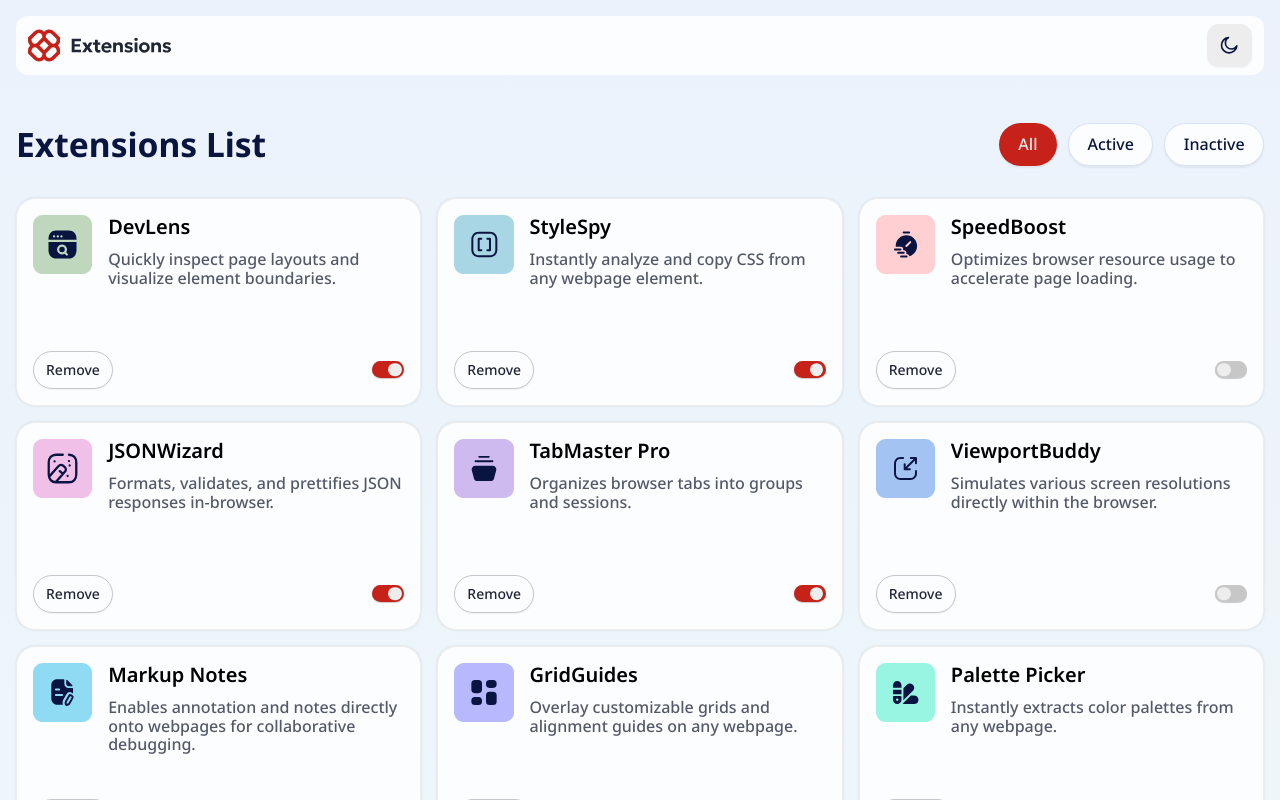
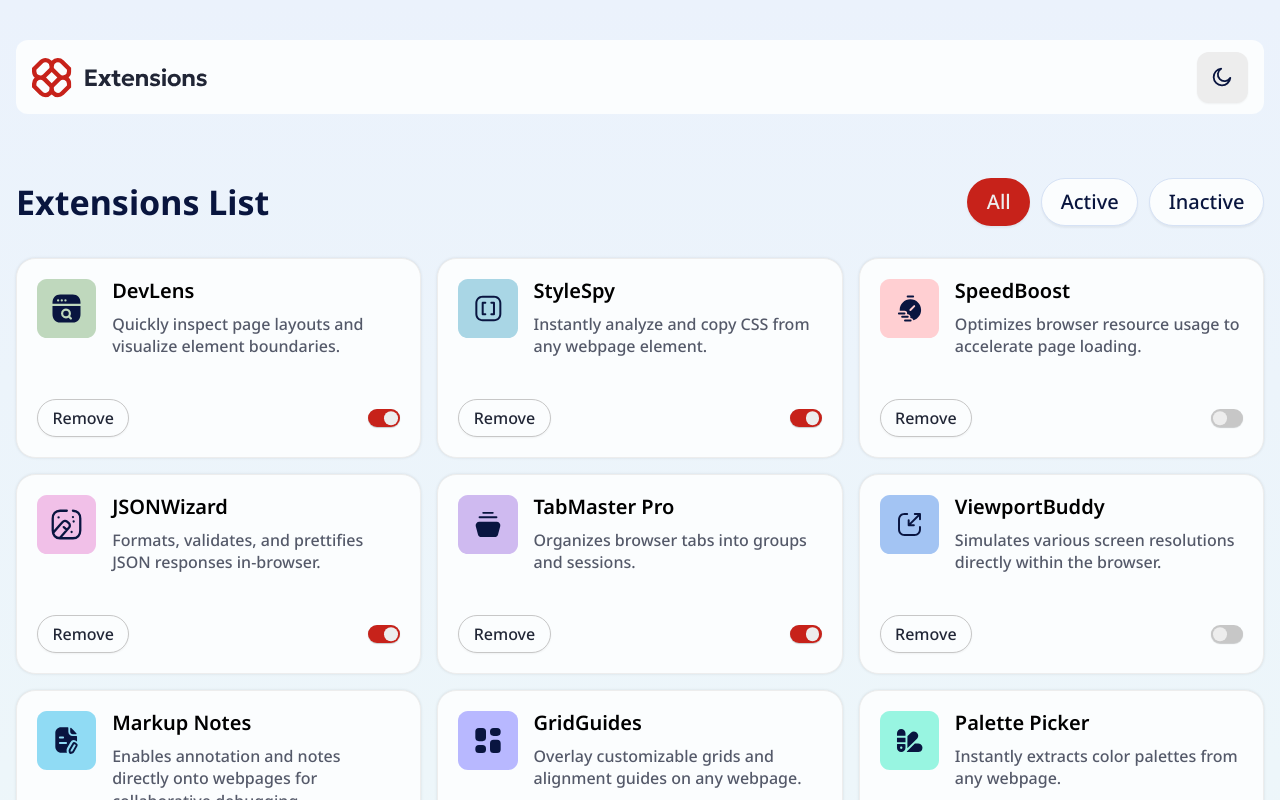
Before and after one commit to AhmadYousif89/browser-extensions-ui, a React (Vite) app: page / in a window 1280 px wide. Shown: the top 800 px of the page. Built offline with nearby package versions, Linux system fonts and the light colour scheme.

Commit message:
Refactor App.css for improved layout and styling consistency

```diff
--- a/src/App.css
+++ b/src/App.css
@@ -16,11 +16,14 @@
 }
 
 .container {
-  padding-top: 1rem;
+  padding-top: 1.25rem;
   padding-bottom: 3rem;
   padding-inline: 1rem;
   @media (min-width: 1440px) {
-    padding-inline: 8rem;
+    padding-inline: 8.43rem;
+  }
+  @media (min-width: 688px) {
+    padding-top: 2.5rem;
   }
 }
 
@@ -30,8 +33,9 @@
   align-items: center;
   gap: 1rem;
 
-  padding: 0.5rem 0.75rem;
+  min-height: 4.65rem;
   border-radius: 0.75rem;
+  padding: 0.5rem 1rem;
   background-color: var(--neutral-800);
 }
 
@@ -40,8 +44,8 @@
 }
 
 .logo {
-  width: 9rem;
-
+  width: 11rem;
+  height: 2.7rem;
   g path {
     fill: var(--red-500);
   }
@@ -60,20 +64,20 @@
   position: relative;
   background-color: var(--neutral-700);
   color: var(--neutral-300);
-  width: 2.8rem;
-  height: 2.7rem;
+  width: 3.2rem;
+  height: 3.2rem;
   border-radius: 0.75rem;
   overflow: hidden;
 
   svg {
     position: absolute;
-    width: 1.15rem;
-    height: 1.15rem;
+    width: 1.25rem;
+    height: 1.25rem;
     transition: all 0.3s ease;
   }
 
   svg:nth-of-type(1) {
-    transform: translateY(-35px);
+    transform: translateY(-50px);
 
     &.active {
       transform: translateY(0);
@@ -81,7 +85,7 @@
   }
 
   svg:nth-of-type(2) {
-    transform: translateY(35px);
+    transform: translateY(50px);
 
     &.active {
       transform: translateY(0);
@@ -104,12 +108,13 @@
 .filter-container {
   display: flex;
   flex-direction: column;
-  margin-block: 2rem;
-  gap: 1rem;
+  margin-top: 2.5rem;
+  margin-bottom: 2rem;
+  gap: 1.5rem;
 
   h1 {
     text-align: center;
-    font-size: 1.8rem;
+    font-size: 2rem;
     font-weight: 700;
   }
 
@@ -117,9 +122,9 @@
     flex-direction: row;
     justify-content: space-between;
     align-items: center;
-    margin-top: 3rem;
+    margin-top: 4rem;
     h1 {
-      font-size: 2.1rem;
+      font-size: 2.125rem;
     }
   }
 }
@@ -139,8 +144,9 @@
   background-color: var(--neutral-700);
   color: var(--neutral-100);
   padding-inline: 1.15rem;
+  padding-block: 0.53rem;
   border-radius: 999px;
-  font-size: 1rem;
+  font-size: 1.25rem;
   font-weight: 500;
   min-height: 2.65rem;
   border: 1px solid var(--neutral-600);
@@ -179,7 +185,7 @@
 
   --grid-gap: 1rem;
   --grid-max-col-count: 3;
-  --grid-min-col-size: 20rem;
+  --grid-min-col-size: 23rem;
   --grid-col-size-calc: calc(
     (100% - var(--grid-max-col-count) * var(--grid-gap)) / var(--grid-max-col-count)
   );
@@ -200,14 +206,13 @@
 
 .extension-list .extension-item {
   display: grid;
-  min-height: 13rem;
+  min-height: 12.5rem;
   gap: 1rem;
   width: 100%;
-  padding: 1rem;
+  padding: 1.25rem;
   border-radius: 1.2rem;
   border: 1px solid var(--neutral-600);
-  background-color: var(--neutral-700);
-  background-color: color-mix(in hsl, var(--neutral-700) 75%, transparent);
+  background-color: var(--neutral-800);
   box-shadow: 0 0px 3px 0 rgb(0 0 0 / 0.1);
 }
 
@@ -235,7 +240,8 @@
   p {
     font-size: 1rem;
     font-weight: 500;
-    margin-top: 0.8rem;
+    line-height: 1.4;
+    margin-top: 0.7rem;
     color: var(--neutral-300);
   }
 }
@@ -255,10 +261,11 @@
 .extension-item__actions button {
   background-color: var(--neutral-800);
   background-color: color-mix(in hsl, var(--neutral-700) 50%, transparent);
-  color: var(--neutral-100);
-  padding: 0.5rem 0.75rem;
+  color: var(--neutral-0);
+  padding: 0.4rem 0.9rem;
   border-radius: 999px;
   border: 1px solid var(--neutral-600);
+  font-size: 1rem;
 
   &:hover {
     background-color: var(--red-500);
@@ -266,14 +273,8 @@
     border-color: transparent;
   }
 
-  &:focus-within {
+  &:not(:hover):focus-within {
     background-color: var(--neutral-600);
-  }
-
-  &:disabled {
-    background-color: var(--neutral-600);
-    color: var(--neutral-300);
-    border-color: transparent;
   }
 }
 
@@ -315,17 +316,14 @@
   cursor: pointer;
   opacity: 0;
   inset: 0;
-  z-index: 1;
-  margin: 0;
 }
 
 .extension-item__state label {
   position: absolute;
   inset: 0;
-  pointer-events: none;
 }
 
-.extension-item__state input:focus-visible {
+.extension-item__state:has(input:focus-visible) {
   outline: 2px solid var(--red-500);
   outline-offset: 2px;
 }
```
